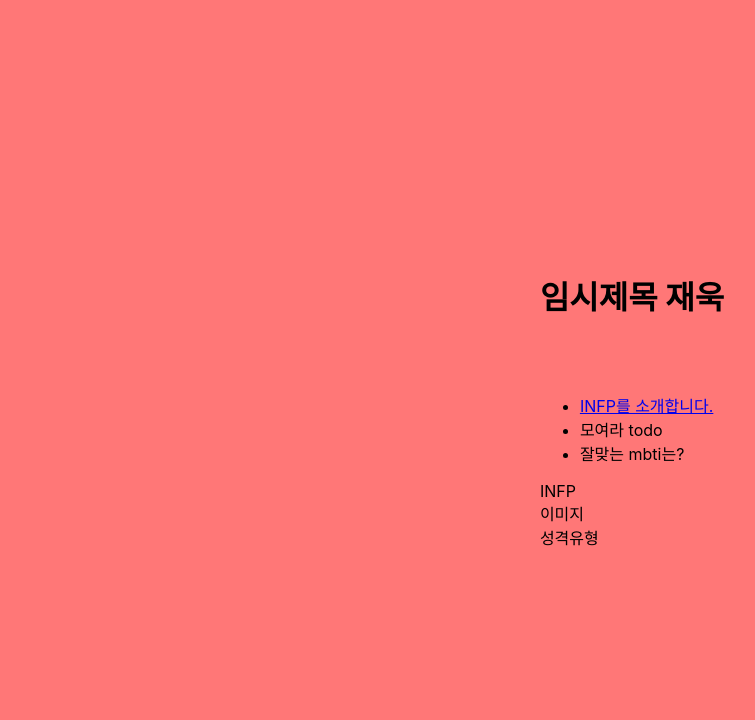
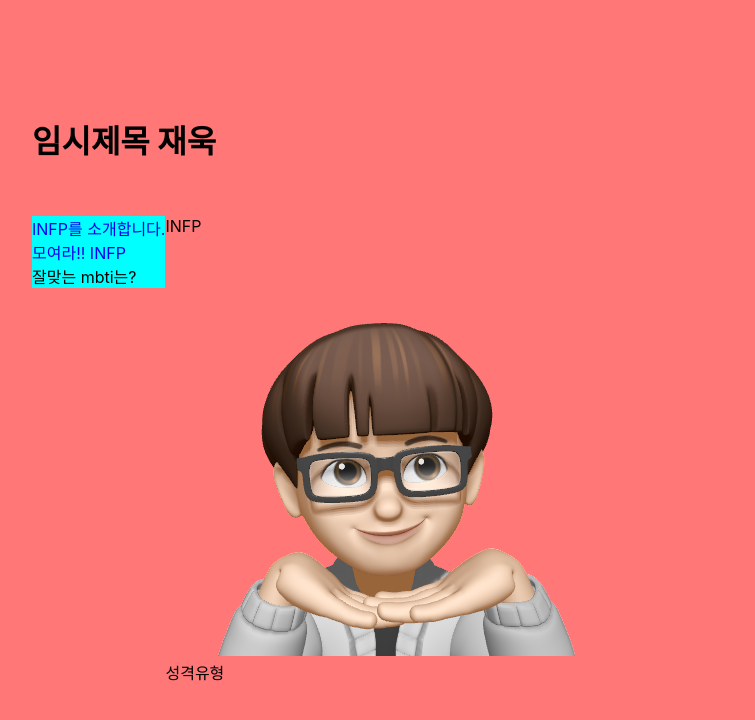
Before and after one commit to khsgsong/react_team_exam, a React (Create React App) app: page /member/4/infp in a window 1280 px wide. Shown: the top 720 px of the page, without its empty margins (8-763 px from the left). Built offline with nearby package versions, Linux system fonts and the light colour scheme.

Commit message:
재욱Assemble경로추가

```diff
--- a/src/Member/Member4.js
+++ b/src/Member/Member4.js
@@ -2,16 +2,20 @@ import { Route, Routes } from "react-router-dom";
 import JaeWookSideMenu from "../mbti/JaeWookComponent/JaeWookSideMenu";
 import "./member4.css";
 import Infp from "../mbti/JaeWookComponent/Infp";
+import InfpAssemble from "../mbti/JaeWookComponent/InfpAssemble";
 
 const Main = () => {
   return (
     <div className="content">
       <h1>임시제목 재욱</h1>
-      <JaeWookSideMenu></JaeWookSideMenu>
-      <div className="jaeWook-content">
-        <Routes>
-          <Route path="infp" element={<Infp></Infp>}></Route>
-        </Routes>
+      <div className="jaeWook-content-wrap">
+        <JaeWookSideMenu></JaeWookSideMenu>
+        <div className="jaeWook-content">
+          <Routes>
+            <Route path="infp" element={<Infp></Infp>}></Route>
+            <Route path="infpAssemble" element={<InfpAssemble />}></Route>
+          </Routes>
+        </div>
       </div>
     </div>
   );
--- a/src/Member/member4.css
+++ b/src/Member/member4.css
@@ -0,0 +1,10 @@
+* {
+  margin: 0;
+  padding: 0;
+}
+.jaeWook-content-wrap {
+  width: 1200px;
+}
+.jaeWook-content {
+  overflow: hidden;
+}
--- a/src/mbti/JaeWookComponent/Infp.js
+++ b/src/mbti/JaeWookComponent/Infp.js
@@ -2,9 +2,11 @@ import "./infp.css";
 
 const Infp = () => {
   return (
-    <div className="jaeWook-content">
+    <div className="infp">
       <div className="mbti-title">INFP</div>
-      <div className="mbti-img-box">이미지</div>
+      <div className="mbti-img-box">
+        <img src={"/img/member4.png"}></img>
+      </div>
       <div>성격유형</div>
     </div>
   );
--- /dev/null
+++ b/src/mbti/JaeWookComponent/InfpAssemble.js
@@ -0,0 +1,5 @@
+const InfpAssemble = () => {
+  return <div>어셈블~</div>;
+};
+
+export default InfpAssemble;
--- a/src/mbti/JaeWookComponent/JaeWookSideMenu.js
+++ b/src/mbti/JaeWookComponent/JaeWookSideMenu.js
@@ -1,4 +1,5 @@
 import { Link } from "react-router-dom";
+import "./jaeWookSideMenu.css";
 
 const JaeWookSideMenu = () => {
   return (
@@ -7,7 +8,9 @@ const JaeWookSideMenu = () => {
         <li>
           <Link to="infp">INFP를 소개합니다.</Link>
         </li>
-        <li>모여라 todo</li>
+        <li>
+          <Link to="infpAssemble">모여라!! INFP</Link>
+        </li>
         <li>잘맞는 mbti는?</li>
       </ul>
     </div>
--- /dev/null
+++ b/src/mbti/JaeWookComponent/jaeWookSideMenu.css
@@ -0,0 +1,10 @@
+.jaeWook-side-menu {
+  float: left;
+  background-color: aqua;
+}
+.jaeWook-side-menu > ul > li {
+  list-style-type: none;
+}
+.jaeWook-side-menu a {
+  text-decoration: none;
+}
```
